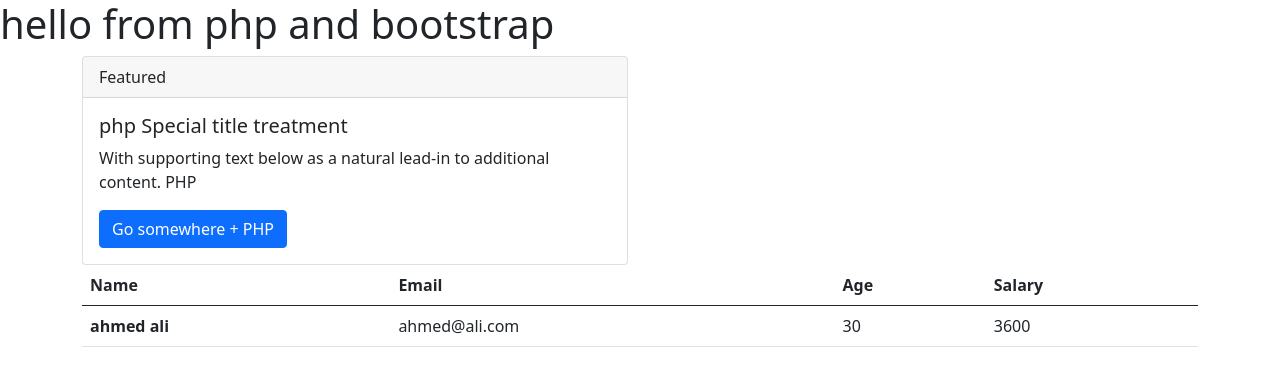
After one commit to SHjalilo/php-8-for-begginers, a PHP site: page /three.php in a window 1280 px wide. The commit adds this page. Shown: the top 386 px of the page. Run offline with PHP 8.4, Linux system fonts and the light colour scheme.

Commit message:
add bootstrap with html and php

```diff
--- /dev/null
+++ b/echo-print/three.php
@@ -0,0 +1,55 @@
+<!DOCTYPE html>
+<html lang="en">
+  <head>
+       <link href="https://cdn.jsdelivr.net/npm/bootstrap@5.0.2/dist/css/bootstrap.min.css" rel="stylesheet" integrity="sha384-EVSTQN3/azprG1Anm3QDgpJLIm9Nao0Yz1ztcQTwFspd3yD65VohhpuuCOmLASjC" crossorigin="anonymous">
+    <title>Hello Page</title>
+  </head>
+  <body>
+<h1><?php echo "hello from php and bootstrap";?></h1>
+
+<div class="container">
+    <div class="row">
+        <div class="col-6">
+            <div class="card">
+                <div class="card-header">
+                    Featured
+                </div>
+                <div class="card-body">
+                  <h5 class="card-title"> <?php echo " php Special title treatment";?> </h5>
+                  <p class="card-text"> <?php echo "With supporting text below as a natural lead-in to additional content. PHP";?> </p>
+                  <a href="#" class="btn btn-primary"> <?php echo "Go somewhere + PHP";?> </a>
+                </div>
+            </div>
+        </div>
+    </div>
+    <div class="row">
+    <div class="col-12">
+        <table class="table">
+            <thead>
+            <tr>
+                <th scope="col">Name</th>
+                <th scope="col">Email</th>
+                <th scope="col">Age</th>
+                <th scope="col">Salary</th>
+            </tr>
+            </thead>
+
+            <tbody>
+            <tr>
+                <th scope="row"> <?php print "ahmed ali";?> </th>
+                <td>  <?php echo "ahmed@ali.com";?> </td>
+                <td> <?php print 30;?> </td>
+                <td>  <?php echo 3600;?> </td>
+            </tr>
+            </tbody>
+        </table>
+    </div>
+    </div>
+</div>
+
+
+
+
+    <script src="https://cdn.jsdelivr.net/npm/bootstrap@5.0.2/dist/js/bootstrap.bundle.min.js" integrity="sha384-MrcW6ZMFYlzcLA8Nl+NtUVF0sA7MsXsP1UyJoMp4YLEuNSfAP+JcXn/tWtIaxVXM" crossorigin="anonymous"></script>
+  </body>
+</html>
```
Also changed, not shown: echo-print/two.php (+7 -7 lines).
